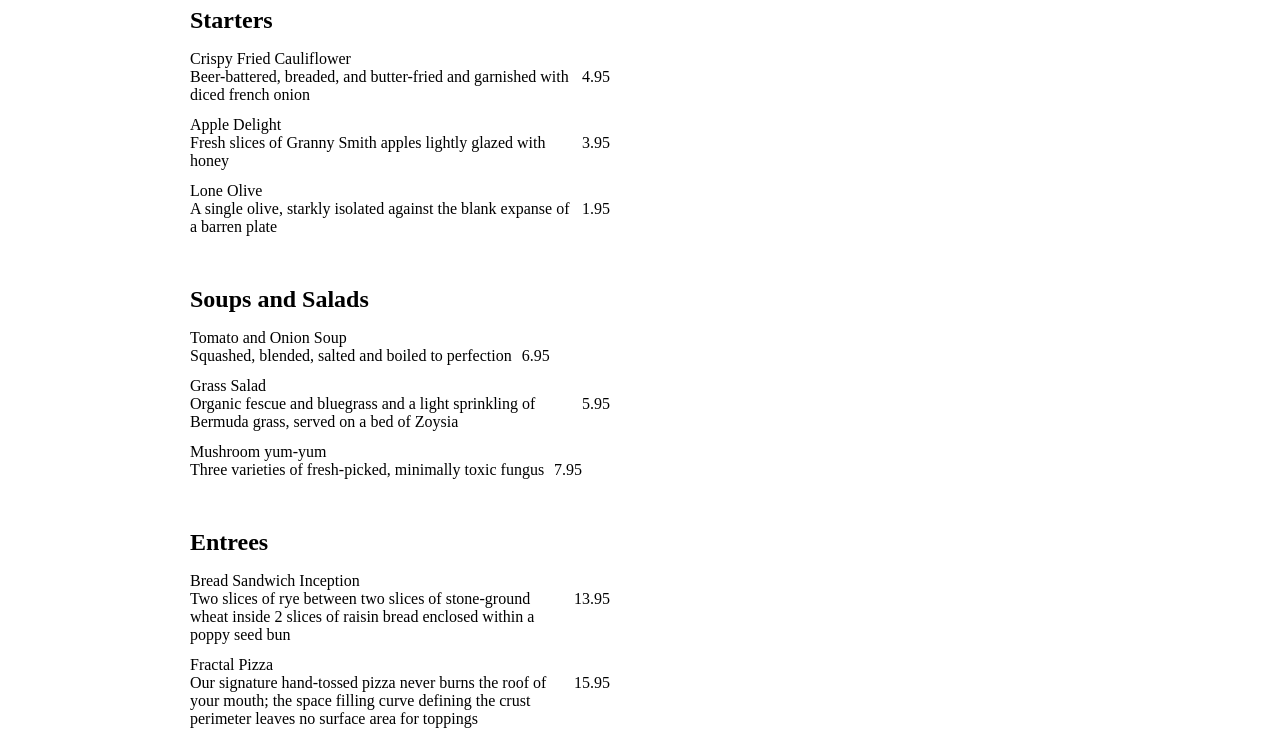
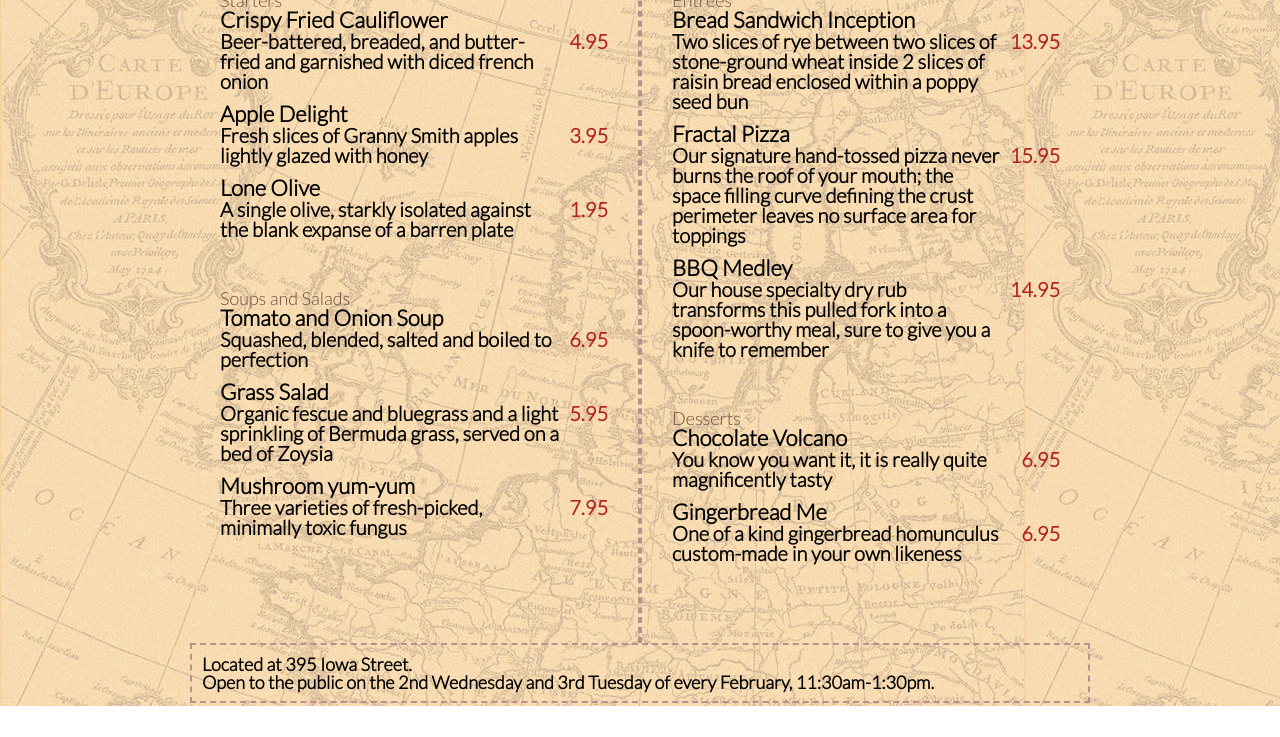
Before and after one commit to Kenzie-Academy-Brasil-Developers/m1-entrega-s1-estilizando-menu-restaurante-ThulioBandeira, a plain HTML site: page index.html in a window 1280 px wide. Shown: the part 94-831 px from the top of the page. After the commit the page ends 800 px from the top, so only its background shows below. Drawn offline with Linux system fonts and the light colour scheme; a web font is replaced by a local one.

Commit message:
Styles editado

```diff
--- a/index.html
+++ b/index.html
@@ -4,6 +4,7 @@
     <title>Rossum's Universal Restaurant</title>
     <meta charset="UTF-8">
     <meta name="viewport" content="width=device-width, initial-scale=1.0">
+    <link rel="stylesheet" href="reset.css">
     <link id="s1" rel="stylesheet" href="./src/style1.css">
     <link id="s2" rel="stylesheet" href="./src/style2.css" disabled=true>
 </head>
--- /dev/null
+++ b/src/reset.css
@@ -0,0 +1,48 @@
+/* http://meyerweb.com/eric/tools/css/reset/
+   v2.0 | 20110126
+   License: none (public domain)
+*/
+
+html, body, div, span, applet, object, iframe,
+h1, h2, h3, h4, h5, h6, p, blockquote, pre,
+a, abbr, acronym, address, big, cite, code,
+del, dfn, em, img, ins, kbd, q, s, samp,
+small, strike, strong, sub, sup, tt, var,
+b, u, i, center,
+dl, dt, dd, ol, ul, li,
+fieldset, form, label, legend,
+table, caption, tbody, tfoot, thead, tr, th, td,
+article, aside, canvas, details, embed,
+figure, figcaption, footer, header, hgroup,
+menu, nav, output, ruby, section, summary,
+time, mark, audio, video {
+	margin: 0;
+	padding: 0;
+	border: 0;
+	font-size: 100%;
+	font: inherit;
+	vertical-align: baseline;
+}
+/* HTML5 display-role reset for older browsers */
+article, aside, details, figcaption, figure,
+footer, header, hgroup, menu, nav, section {
+	display: block;
+}
+body {
+	line-height: 1;
+}
+ol, ul {
+	list-style: none;
+}
+blockquote, q {
+	quotes: none;
+}
+blockquote:before, blockquote:after,
+q:before, q:after {
+	content: '';
+	content: none;
+}
+table {
+	border-collapse: collapse;
+	border-spacing: 0;
+}
--- a/src/style1.css
+++ b/src/style1.css
@@ -1,40 +1,105 @@
-@import url('https://fonts.googleapis.com/css?family=Lato|Supermercado+One');
+@import url('https://fonts.googleapis.com/css2?family=Supermercado+One&display=swap');
+@import url('https://fonts.googleapis.com/css2?family=Lato:wght@300&display=swap');
 
 /* Use the 'Lato' font family at 18px throughout the body of the document, and cover the background with the 'map-bg.jpg' image. */
 nav {font-family: sans-serif; font-size: 10px;}
 
-#main {width: 900px; margin: 10px auto;}
-/* Use the 'Supermercado One' font at 45px (colored #5d4037) for the restaurant name. */
+body{
+   font-family: 'Lato', sans-serif;
+   font-size: 18px;
+   background-image:url(/src/img/map-bg.jpg);
+}
+#main {
+    width: 900px;
+    margin: 0 auto;
+}
+header h1{
+   /* Use the 'Supermercado One' font at 45px (colored #5d4037) for the restaurant name. */
+   font-family: 'Supermercado One', cursive;
+   color: #5d4037;
+   font-size: 45px;
+}
 
-/*Set the menu to flexible ( the display flex) and use justify-content to define the space between columns */
+
+
 #menu {
+   /*Set the menu to flexible ( the display flex) and use justify-content to define the space between columns */
+    display: flex;
+    justify-content: space-between;
 
 }
 
-/*Set a column width*/
 .menu-side {
-   width: 420px;
+   /*Set a column width*/
+   width:85vw;
+   padding: 30px;
 }
 
-/* Set the separator between the columns to be 2px dashed rosybrown. */
 #vertical-line {
+   /* Set the separator between the columns to be 2px dashed rosybrown. */
+   border: dashed 2px rosybrown;
 
 }
-section {margin-bottom: 50px;}
+section {
+   margin-bottom: 50px;
+}
 
-/* Show each of the section headings of the menu (e.g. "Starters") in small caps, colored #6d4c41. */
-h2 {margin: 0;}
+section h2 {
+   /* Show each of the section headings of the menu (e.g. "Starters") in small caps, colored #6d4c41. */
+   margin: 0;
+   font-size: small-caps;
+   color: #6d4c41;
 
-/* Make the name of each menu item appear in bold in a 20px size. */
+}
+section dt{
+   font-weight: bold;
+   font-size: 22px;
+}
 
+dd {
+   /* Make the name of each menu item appear in bold in a 20px size. */
+   margin: 0 0 12px 0;
+   display: flex;
+   font-size: 20px;
+   font-weight: bold;
+}
 
-
-dd {margin: 0 0 12px 0; display: flex;}
-
-.details {order: 1;}
+.details {
+   order: 1;
+}
 
 /* Show the price of each item in a large font, in the color named 'firebrick' */
-.price {order: 2; padding-left: 10px;}
+.price {
+   order: 2;
+   padding-left: 10px;
+   color: firebrick;
+   }
 
 /* Draw a 2px dashed rosybrown border around the address/footer */
-address {padding: 10px;}
+address {
+   border: dashed rosybrown 2px;
+   padding: 10px;
+   font-weight: bold;
+}
+
+ @media (min-width:320px) and (max-width:480px){
+   #main{
+     width: 100vw;
+     margin: 0 auto;
+     display: flex;
+     flex-direction: row;
+     flex-wrap: wrap;
+     box-sizing: border-box;
+   }
+}
+
+@media (min-width:481px) and (max-width:768px){
+   #main{
+      width: 100vw;
+      margin: 0 auto;
+      display: flex;
+      flex-direction: row;
+      flex-wrap: wrap;
+      box-sizing: border-box;
+    }
+}
--- a/src/style2.css
+++ b/src/style2.css
@@ -1,33 +1,70 @@
-@import url('https://fonts.googleapis.com/css?family=Bungee+Inline|Oswald');
+@import url('https://fonts.googleapis.com/css2?family=Oswald:wght@200&display=swap');
+@import url('https://fonts.googleapis.com/css2?family=Bungee+Inline&display=swap');
 
 /* Use the 'Oswald' font family at 14px throughout the body of the document. */
-nav {font-family: sans-serif; font-size: 10px;}
+body{
+   font-family: 'Oswald', sans-serif;
+   font-size: 14px;
+}
+nav {
+   font-family: sans-serif;
+    font-size: 10px;}
 
 #main {width: 900px; margin: 10px auto;}
 /* Use the 'Bungee Inline' font at 46px and lighter weight for the restaurant name. */
+header h1{
+   font-family: 'Bungee Inline', cursive;
+   font-size: 46px;
+   font-weight: 100;
+}
 
 
 /*Set the menu to flexible ( the display flex) and use justify-content to define the space between columns */
 #menu {
+   display: flex;
+   justify-content: space-between;
 
 }
 /*Set a column width*/
 .menu-side {
-   width: 420px;
+   width: 400px;
 }
 section {margin-bottom: 20px; padding: 10px;}
 
 /* Show each of the section headings of the menu (e.g. "Starters") in uppercase. */
-h2 {margin-top: 0;}
+section h2 {
+   margin-top: 0;
+   text-transform:uppercase;
+}
+section dl{
+   font-weight: 600;
+}
 
 /* Make the name of each menu item appear in bold in a 16px size. */
-dt {display: inline;}
+section dt {
+   display: inline;
+   font-size: 16px;
+   font-weight: bold;
+}
+dt::after{
+   content: ',';
+}
 /* Make a comma appear after the name of each menu item (before the description) */
 
 dd {display: inline; margin: 0;}
 dd::after {content: " "; display: block; clear: both; margin-bottom: 15px;}
 
 .price {float: right; padding: 0 0 35px 20px;}
+footer{
+   text-align: right;
+   font-weight: 600;
+}
+#starters{
+   border: solid black 2px;
+}
+#desserts{
+   border: solid black 2px;
+}
 
 /* Right-align the text of the address/footer */
 
```
